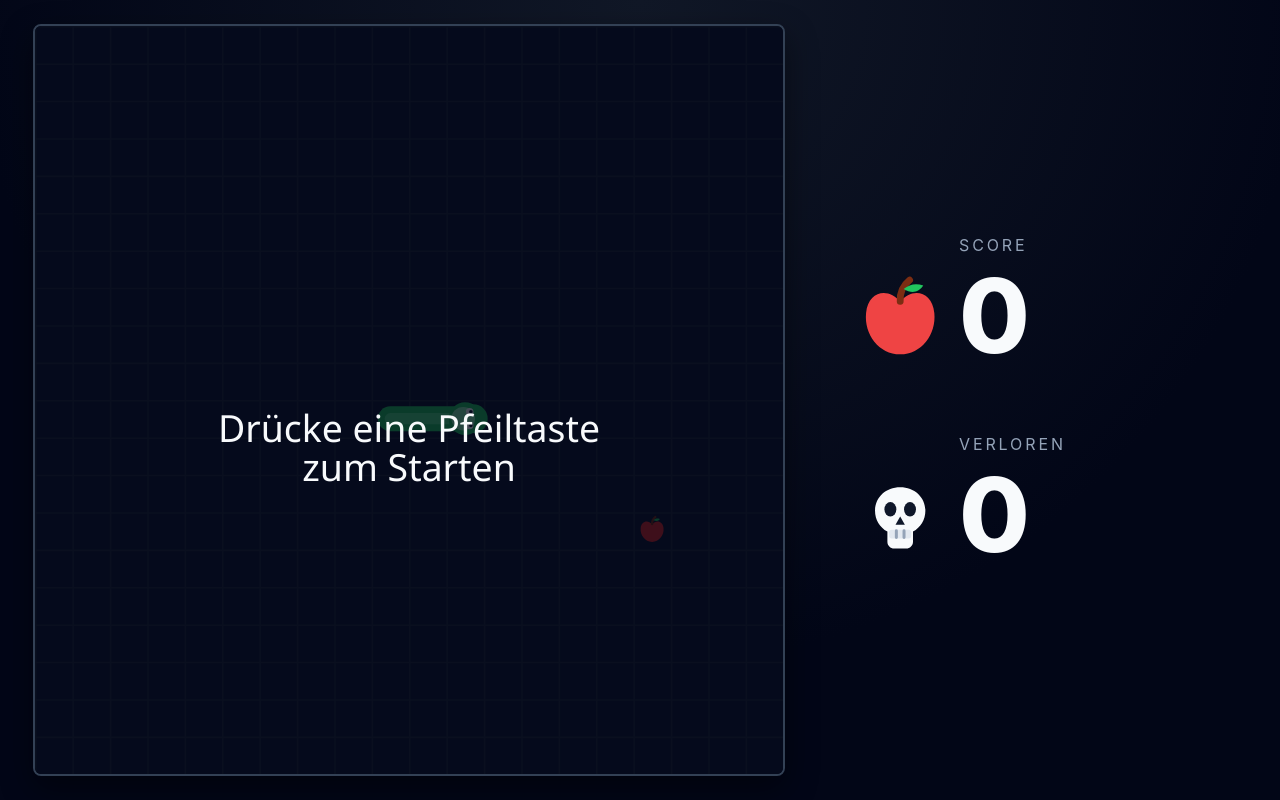
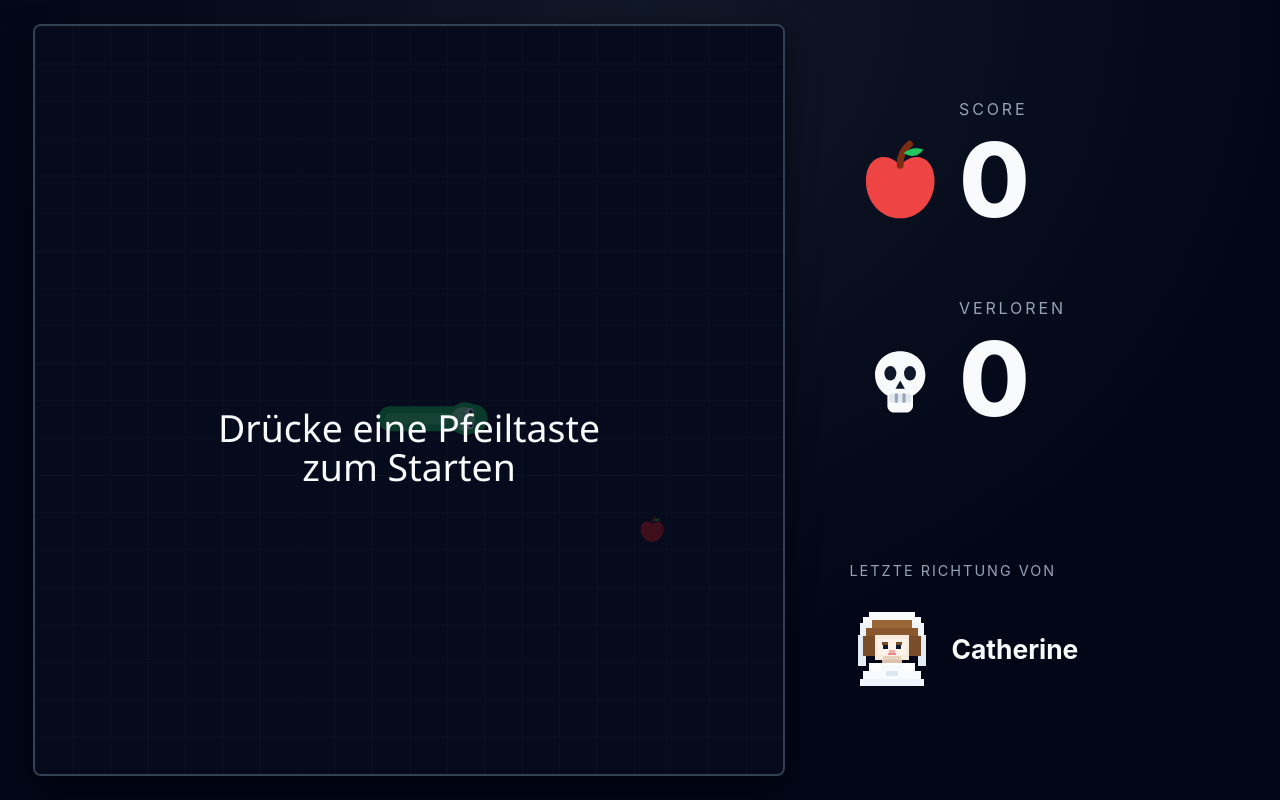
Before and after one commit to DominikDiner/hochzeit_cs, a Vue app in the folder snake/: page / in a window 1280 px wide. Built offline with nearby package versions, Linux system fonts and the light colour scheme; the HTML template or start-up script is replaced by a standard one.

Commit message:
braut/bräutigam eingebaut

```diff
--- a/snake/src/App.vue
+++ b/snake/src/App.vue
@@ -18,6 +18,7 @@ const score = ref(0);
 const losses = ref(0);
 const gameOver = ref(false);
 const hasStarted = ref(false);
+const lastDirectionBy = ref<"braut" | "braeutigam">("braut");
 
 const snake = ref<Position[]>([]);
 const food = ref<Position>({ x: 0, y: 0 });
@@ -483,6 +484,8 @@ function onKeyDown(event: KeyboardEvent): void {
     return;
   }
 
+  lastDirectionBy.value = nextDirection === "up" || nextDirection === "down" ? "braeutigam" : "braut";
+
   event.preventDefault();
 
   if (!hasStarted.value || gameOver.value) {
@@ -581,6 +584,69 @@ onUnmounted(() => {
 
         <p class="score-value">{{ losses }}</p>
       </div>
+
+      <div class="last-direction">
+        <p class="last-direction-label">Letzte Richtung von</p>
+
+        <div class="last-direction-content">
+          <svg v-if="lastDirectionBy === 'braut'" class="pixel-portrait" viewBox="0 0 60 60" aria-hidden="true">
+            <rect x="14" y="4" width="32" height="4" fill="#f8fafc" />
+            <rect x="10" y="8" width="40" height="4" fill="#f8fafc" />
+            <rect x="8" y="12" width="44" height="20" fill="#eef3f8" />
+            <rect x="6" y="20" width="6" height="22" fill="#e3ebf3" />
+            <rect x="48" y="20" width="6" height="22" fill="#e3ebf3" />
+
+            <rect x="16" y="10" width="28" height="5" fill="#9a6537" />
+            <rect x="12" y="15" width="36" height="6" fill="#8a582f" />
+            <rect x="10" y="21" width="8" height="14" fill="#7a4d2a" />
+            <rect x="42" y="21" width="8" height="14" fill="#7a4d2a" />
+            <rect x="18" y="20" width="24" height="18" fill="#f8ecdf" />
+            <rect x="20" y="23" width="20" height="11" fill="#fcf2e8" />
+            <rect x="24" y="35" width="12" height="3" fill="#e7d0bc" />
+            <rect x="23" y="38" width="14" height="2" fill="#dcc2ad" />
+
+            <rect x="23" y="25" width="4" height="2" fill="#7a4d2a" />
+            <rect x="33" y="25" width="4" height="2" fill="#7a4d2a" />
+            <rect x="24" y="27" width="3" height="3" fill="#0f172a" />
+            <rect x="33" y="27" width="3" height="3" fill="#0f172a" />
+            <rect x="28" y="31" width="4" height="2" fill="#f4a9a9" />
+            <rect x="27" y="33" width="6" height="1" fill="#e68d8d" />
+
+            <rect x="14" y="40" width="32" height="5" fill="#ffffff" />
+            <rect x="10" y="45" width="40" height="6" fill="#f8fbff" />
+            <rect x="8" y="51" width="44" height="5" fill="#edf4fb" />
+            <rect x="22" y="41" width="16" height="4" fill="#f8fafc" />
+            <rect x="26" y="45" width="8" height="4" fill="#dbe7f3" />
+          </svg>
+
+          <svg v-else class="pixel-portrait" viewBox="0 0 60 60" aria-hidden="true">
+            <rect x="16" y="5" width="28" height="4" fill="#3a2517" />
+            <rect x="12" y="9" width="36" height="5" fill="#2b1c12" />
+            <rect x="10" y="14" width="40" height="5" fill="#24170f" />
+            <rect x="10" y="19" width="8" height="11" fill="#24170f" />
+            <rect x="42" y="19" width="8" height="11" fill="#24170f" />
+
+            <rect x="18" y="18" width="24" height="18" fill="#f8ecdf" />
+            <rect x="20" y="21" width="20" height="11" fill="#fcf2e8" />
+            <rect x="23" y="33" width="14" height="3" fill="#e6cfbc" />
+            <rect x="25" y="36" width="10" height="2" fill="#d9beaa" />
+
+            <rect x="23" y="24" width="3" height="3" fill="#111827" />
+            <rect x="34" y="24" width="3" height="3" fill="#111827" />
+            <rect x="28" y="29" width="4" height="2" fill="#efaaaa" />
+            <rect x="27" y="31" width="6" height="1" fill="#e08e8e" />
+
+            <rect x="12" y="40" width="36" height="5" fill="#111111" />
+            <rect x="9" y="45" width="42" height="6" fill="#0b0b0b" />
+            <rect x="8" y="51" width="44" height="5" fill="#171717" />
+            <rect x="24" y="40" width="12" height="5" fill="#f8fafc" />
+            <rect x="26" y="45" width="8" height="11" fill="#f8fafc" />
+            <rect x="28" y="45" width="4" height="11" fill="#111827" />
+          </svg>
+
+          <p class="last-direction-name">{{ lastDirectionBy === "braut" ? "Catherine" : "Stefan" }}</p>
+        </div>
+      </div>
     </section>
   </main>
 </template>
@@ -634,6 +700,42 @@ onUnmounted(() => {
   margin-top: 64px;
 }
 
+.last-direction {
+  margin-top: 128px;
+  display: flex;
+  flex-direction: column;
+  align-items: flex-start;
+  gap: 0.8rem;
+}
+
+.last-direction-label {
+  margin: 0;
+  font-size: 0.9rem;
+  text-transform: uppercase;
+  letter-spacing: 0.14em;
+  color: #94a3b8;
+}
+
+.last-direction-content {
+  display: flex;
+  align-items: center;
+  gap: 1rem;
+}
+
+.pixel-portrait {
+  width: 86px;
+  height: 108px;
+  image-rendering: pixelated;
+  shape-rendering: crispEdges;
+}
+
+.last-direction-name {
+  margin: 0;
+  font-size: 1.65rem;
+  font-weight: 700;
+  color: #f8fafc;
+}
+
 .score-label {
   grid-area: label;
   margin: 0;
```
